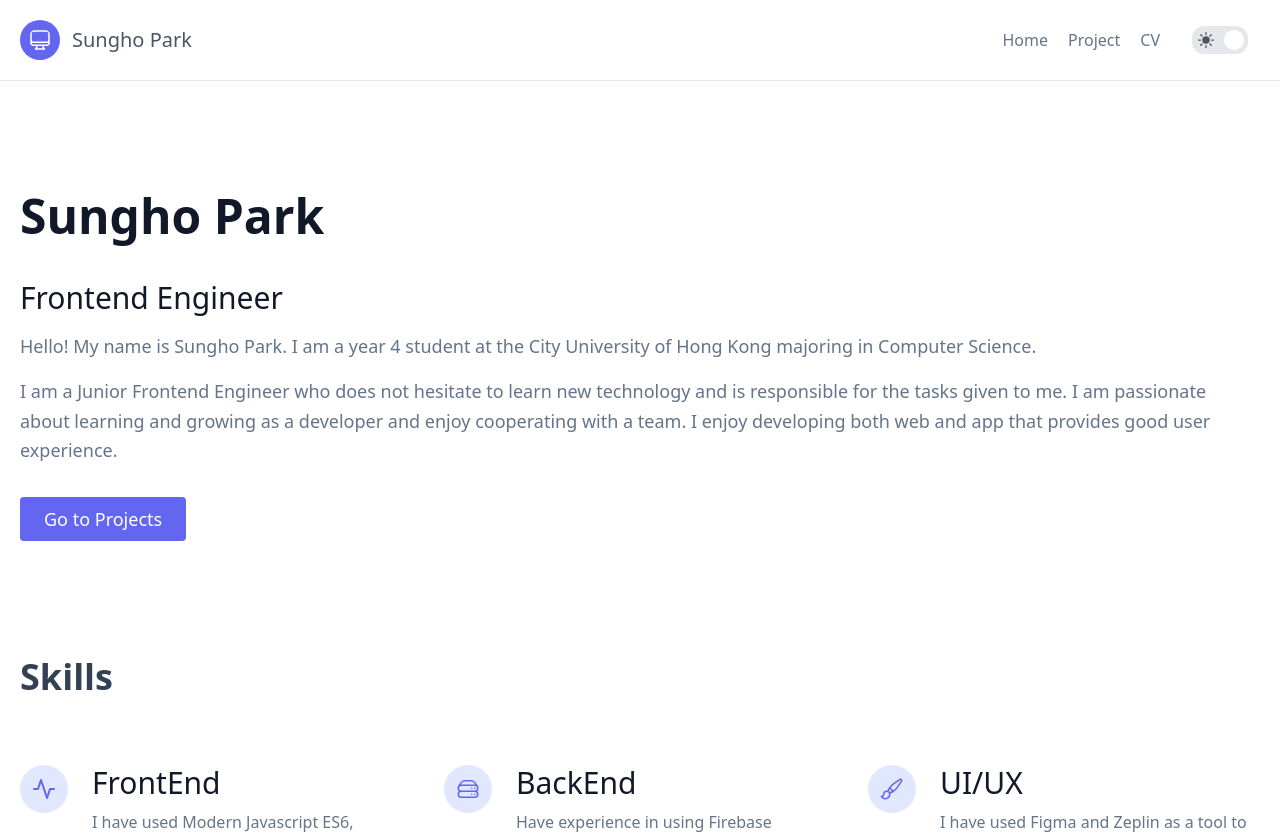
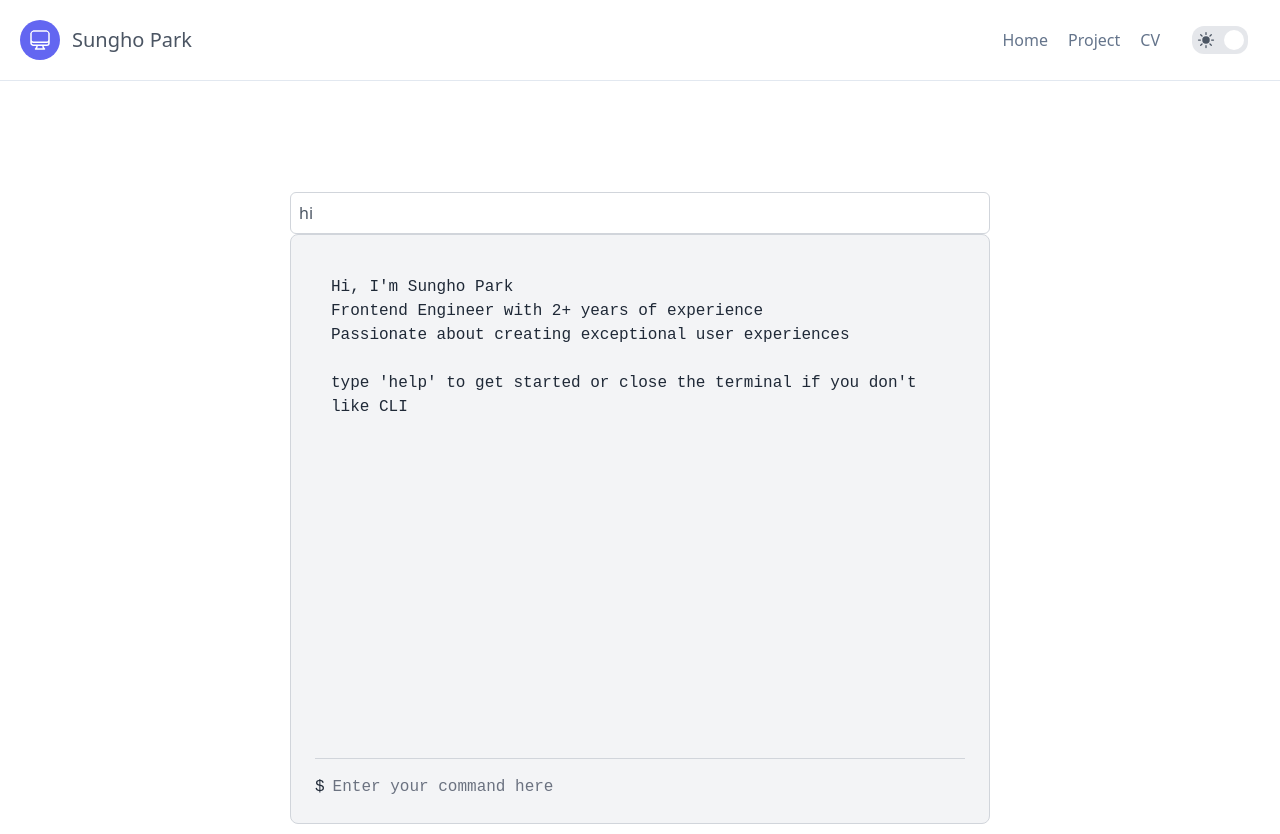
Before and after one commit to psh320/sungho-park, a Next.js app: page / in a window 1280 px wide. Shown: the top 834 px of the page. Built offline with nearby package versions, Linux system fonts and the light colour scheme.

Commit message:
add terminal ui

```diff
--- a/src/components/Home/Introduction.tsx
+++ /dev/null
@@ -1,37 +0,0 @@
-import Animation from "@/components/Home/Animation";
-import { useRouter } from "next/router";
-export default function Introduction() {
-  const route = useRouter();
-  return (
-    <>
-      <div className="lg:flex-grow xs:w-1/2 md:w-1/2 lg:pr-12 md:pr-8 flex flex-col md:items-start md:text-left mb-16 md:mb-0 items-center text-center">
-        <h1 className="title-font sm:text-5xl text-4xl mb-4 font-semibold text-gray-900">
-          Sungho Park
-        </h1>
-        <br className="hidden lg:inline-block" />
-        <h2 className="title-font sm:text-3xl text-2xl mb-4 font-medium text-gray-900">
-          Frontend Engineer
-        </h2>
-        <p className="mb-4 leading-relaxed text-lg text-left">
-          Hello! My name is Sungho Park. I am a year 4 student at the City
-          University of Hong Kong majoring in Computer Science.
-        </p>
-        <p className="mb-8 leading-relaxed text-lg text-left">
-          I am a Junior Frontend Engineer who does not hesitate to learn new
-          technology and is responsible for the tasks given to me. I am
-          passionate about learning and growing as a developer and enjoy
-          cooperating with a team. I enjoy developing both web and app that
-          provides good user experience.
-        </p>
-        <div className="flex justify-center">
-          <button
-            className="inline-flex text-white bg-indigo-500 border-0 py-2 px-6 focus:outline-none hover:bg-indigo-600 rounded text-lg"
-            onClick={() => route.push("./project")}
-          >
-            Go to Projects
-          </button>
-        </div>
-      </div>
-    </>
-  );
-}
--- /dev/null
+++ b/src/components/Home/Terminal.tsx
@@ -0,0 +1,86 @@
+import { useState, useEffect, useRef } from "react";
+import { useTheme } from "next-themes";
+
+export default function Introduction() {
+  const [typedText, setTypedText] = useState("");
+  const [command, setCommand] = useState("");
+  const { theme } = useTheme();
+  const [isTyping, setIsTyping] = useState(true);
+  const inputRef = useRef<HTMLInputElement>(null);
+  useEffect(() => {
+    const introText = [
+      "Hi, I'm Sungho Park",
+      "Frontend Engineer with 2+ years of experience",
+      "Passionate about creating exceptional user experiences",
+      "",
+      "type 'help' to get started or close the terminal if you don't like CLI",
+    ];
+
+    // Join all text with newlines to create one continuous string
+    const fullText = introText.join("\n");
+    let currentIndex = 0;
+
+    const typeEffect = () => {
+      if (currentIndex < fullText.length) {
+        setTypedText(fullText.slice(0, currentIndex + 1));
+        currentIndex++;
+      } else {
+        clearInterval(interval);
+        setIsTyping(false);
+        inputRef.current?.focus();
+      }
+    };
+
+    const interval = setInterval(typeEffect, 20);
+    return () => clearInterval(interval);
+  }, []);
+
+  const handleCommand = (e: any) => {
+    e.preventDefault();
+    if (command.trim() === "about") {
+      setTypedText("Frontend Developer skilled in React and TypeScript.");
+    } else if (command.trim() === "skills") {
+      setTypedText(
+        "Skills: HTML, CSS, JavaScript, React, TypeScript, Git, and more."
+      );
+    } else if (command.trim() === "experience") {
+      setTypedText(
+        "Experience: 2 years in frontend development, specializing in user-friendly interfaces."
+      );
+    } else {
+      setTypedText(
+        "Command not recognized. Try 'about', 'skills', or 'experience'."
+      );
+    }
+    setCommand("");
+  };
+
+  return (
+    <div className="flex flex-col items-center justify-center w-full">
+      <div className="flex justify-between items-center border border-gray-300 dark:border-gray-700 rounded-md p-2 w-[700px]">
+        <span>hi</span>
+      </div>
+      <div className="bg-gray-100 dark:bg-gray-900 text-gray-800 dark:text-green-500 p-6 rounded-lg shadow-lgmt-10 vt323-regular w-[700px] border border-gray-300 dark:border-gray-700">
+        <div className="text-left whitespace-pre-line min-h-[500px] border-b border-gray-300 dark:border-green-500 mb-4 p-4">
+          {typedText}
+          {isTyping && (
+            <span className="animate-pulse text-gray-800 dark:text-green-500 ml-1">
+              |
+            </span>
+          )}
+        </div>
+        <form onSubmit={handleCommand} className="flex items-center">
+          <span className="text-gray-800 dark:text-green-500 mr-2">$</span>
+          <input
+            type="text"
+            ref={inputRef}
+            value={command}
+            onChange={(e) => setCommand(e.target.value)}
+            placeholder="Enter your command here"
+            className="bg-transparent text-gray-800 dark:text-green-500 outline-none w-full placeholder-gray-500 dark:placeholder-green-400"
+          />
+        </form>
+      </div>
+    </div>
+  );
+}
--- a/src/pages/index.tsx
+++ b/src/pages/index.tsx
@@ -1,16 +1,26 @@
 import Head from "next/head";
 import Image from "next/image";
 import { Inter } from "next/font/google";
-import Introduction from "@/components/Home/Introduction";
+import Terminal from "@/components/Home/Terminal";
 import Skills from "@/components/Home/Skills";
+import { useRouter } from "next/router";
 
 const inter = Inter({ subsets: ["latin"] });
 
 export default function Home() {
+  const route = useRouter();
   return (
     <section className="flex min-h-screen flex-col text-gray-600 body-font items-center justify-center pt-24">
-      <div className="container mx-auto flex px-5 py-24 md:flex-row flex-col items-center">
-        <Introduction />
+      <div className="container mx-auto flex px-5 py-24 md:flex-row flex-col items-center rounded-md">
+        <Terminal />
+      </div>
+      <div className="flex justify-center">
+        <button
+          className="inline-flex text-white bg-indigo-500 border-0 py-2 px-6 focus:outline-none hover:bg-indigo-600 rounded text-lg"
+          onClick={() => route.push("./project")}
+        >
+          Go to Projects
+        </button>
       </div>
       <div className="container">
         <h1 className="font-bold text-4xl p-5">Skills</h1>
--- a/src/styles/globals.css
+++ b/src/styles/globals.css
@@ -98,3 +98,9 @@ footer {
   max-height: 75vh;
   overflow-y: auto;
 }
+
+.vt323-regular {
+  font-family: "VT323", monospace;
+  font-weight: 400;
+  font-style: normal;
+}
```
